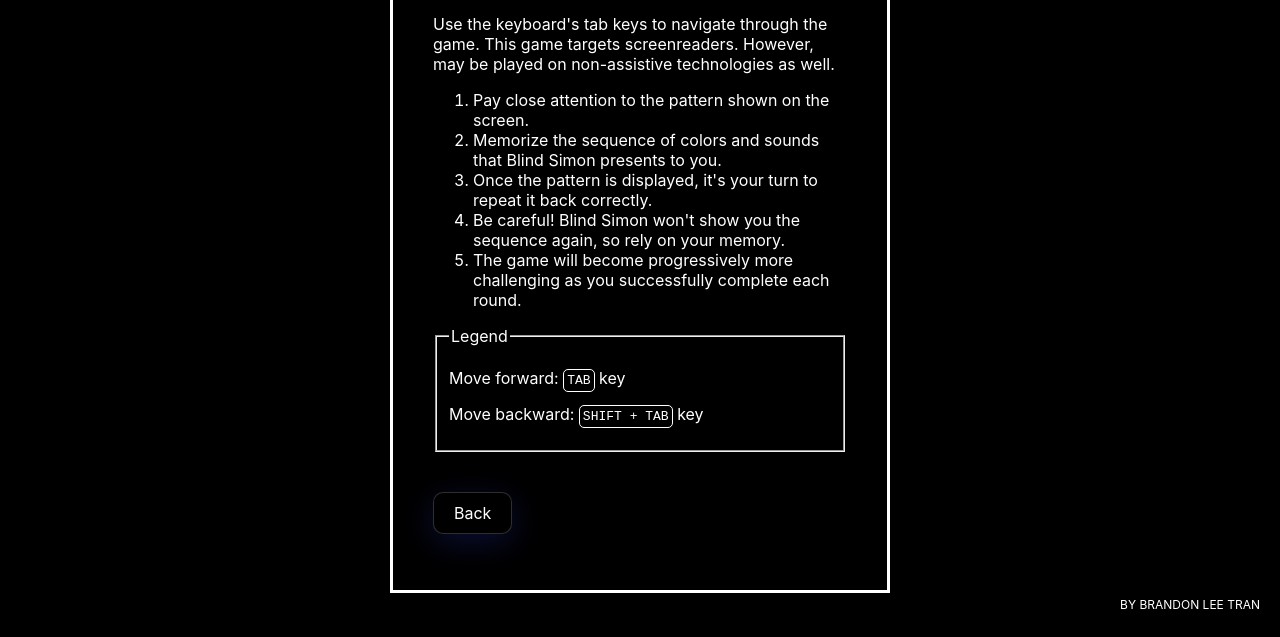
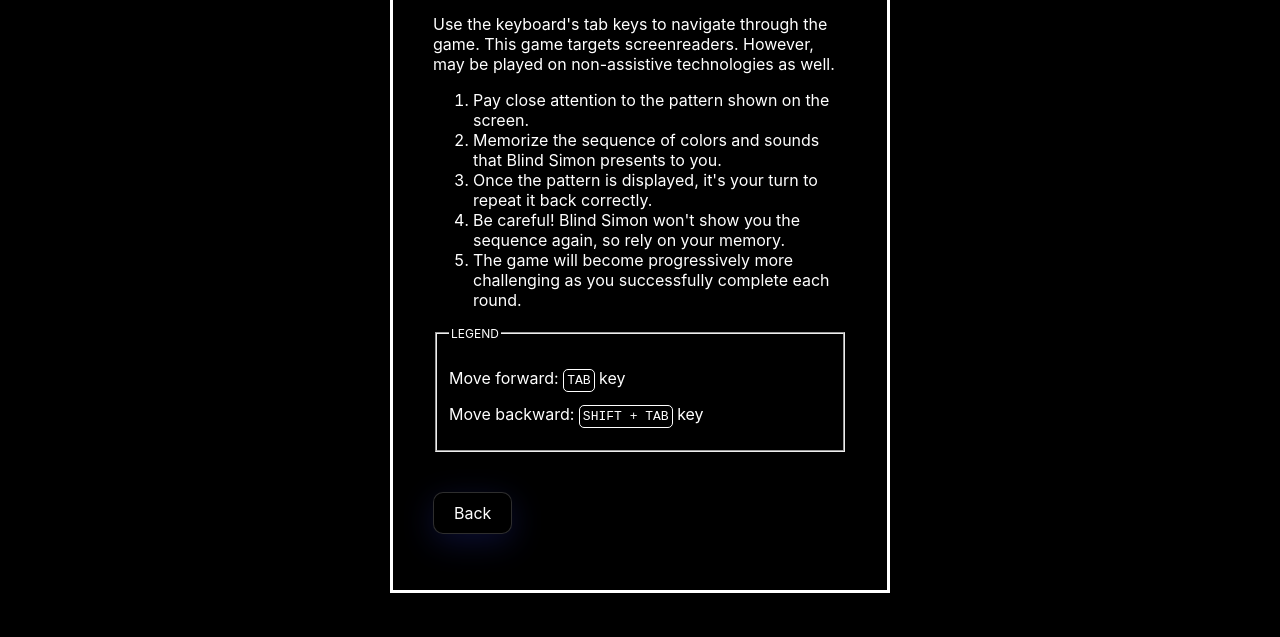
Before and after one commit to brandonleetran/blind-simon-says, a website: page src/legend.html in a window 1280 px wide. Shown: the part 163-800 px from the top of the page. Drawn offline with Linux system fonts and the light colour scheme.

Commit message:
fix: signature fix

```diff
--- a/src/legend.html
+++ b/src/legend.html
@@ -111,7 +111,7 @@
             </li>
           </ol>
           <fieldset>
-            <legend class="label">Legend</legend>
+            <legend id="legend">Legend</legend>
             <p>Move forward: <code>TAB</code> key</p>
             <p>Move backward: <code>SHIFT + TAB</code> key</p>
           </fieldset>
--- a/src/styles.css
+++ b/src/styles.css
@@ -127,6 +127,14 @@ label {
   border: 3px solid white;
 }
 
+#legend,
+#score {
+  display: inline-block;
+  margin-bottom: 5px;
+  text-transform: uppercase;
+  font-size: 12px;
+}
+
 .btn-group {
   padding-left: 0;
   display: flex;
@@ -173,8 +181,8 @@ label {
 
 .signature {
   position: absolute;
-  right: 0;
-  bottom: 0;
+  left: 0;
+  top: 0;
   margin: 0;
   padding: 20px;
   display: inline-block;
--- a/src/tabs.js
+++ b/src/tabs.js
@@ -60,7 +60,6 @@ class TabsAutomatic {
         tab.setAttribute("aria-selected", "false")
         tab.tabIndex = -1
         this.tabpanels[i].classList.add("tabpanel-hidden")
-
       }
     }
   }
```
Also changed, not shown: src/about.html (+1 -2 lines), src/game.html (+0 -2 lines). Lines whose indentation alone changed are shown as unchanged.
